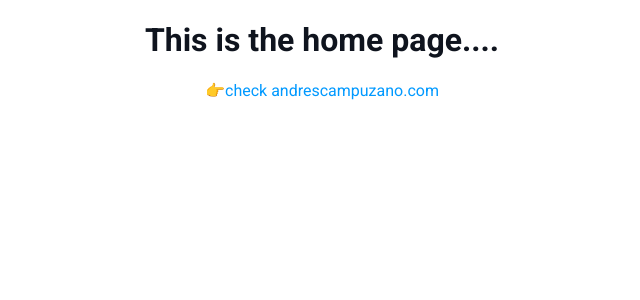
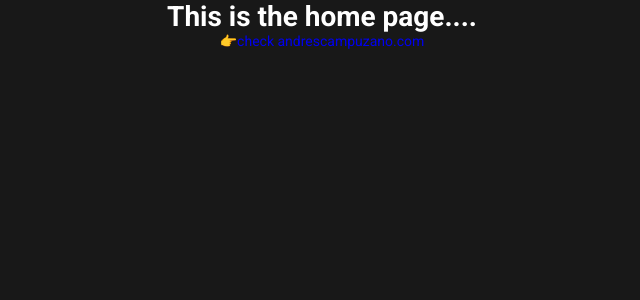
Before and after one commit to AndresCampuzano/Base-project-Next-JS-Standard-Eslint, a Next.js app: page / in a window 1280 px wide. Shown: the top 300 px of the page, without its empty margins (318-958 px from the left). Built offline with nearby package versions, Linux system fonts and the light colour scheme.

Commit message:
feat(global): updated dependencies, proptypes added

```diff
--- a/Components/Intro/index.js
+++ b/Components/Intro/index.js
@@ -1,14 +1,19 @@
+import PropTypes from "prop-types"
 import { Container } from "./styles"
 
-export const Intro = () => {
+export const Intro = ({ webPage }) => {
   return (
     <>
       <Container>
         <h1>This is the home page....</h1>
         <a href="https://andrescampuzano.com" target="_blank" rel="noreferrer">
-          👉check andrescampuzano.com
+          👉check {webPage}
         </a>
       </Container>
     </>
   )
 }
+
+Intro.propTypes = {
+  webPage: PropTypes.string.isRequired,
+}
--- a/Components/Intro/styles.js
+++ b/Components/Intro/styles.js
@@ -1,7 +1,8 @@
 import styled from "styled-components"
+import { Variables } from "../../styles/Variables"
 
 export const Container = styled.main`
   margin: auto;
-  max-width: ${({ theme }) => theme.maxWidth};
-  color: ${({ theme }) => theme.blackColor};
+  max-width: ${Variables.maxWidth};
+  text-align: center;
 `
--- a/pages/_document.js
+++ b/pages/_document.js
@@ -8,8 +8,8 @@ export default class MyDocument extends Document {
     const sheet = new ServerStyleSheet()
 
     // Retrieve styles from components in the page
-    const page = renderPage((App) => (props) =>
-      sheet.collectStyles(<App {...props} />)
+    const page = renderPage(
+      (App) => (props) => sheet.collectStyles(<App {...props} />)
     )
 
     // SExtract the styles as <style> tags
--- a/pages/index.js
+++ b/pages/index.js
@@ -3,7 +3,7 @@ import { Intro } from "../components/Intro"
 export default function index() {
   return (
     <>
-      <Intro />
+      <Intro webPage="andrescampuzano.com" />
     </>
   )
 }
--- a/styles/GlobalStyles.js
+++ b/styles/GlobalStyles.js
@@ -1,22 +1,42 @@
 import { createGlobalStyle } from "styled-components"
+import { Variables } from "./Variables"
 
 const GlobalStyles = createGlobalStyle`
-    html {
+    & * {
+	margin: 0;
+	padding: 0;
+	border: 0;
+    }
+    & html {
         scroll-behavior: smooth;
     }
-    body {
+    & body {
         margin: 0;
         padding: 0;
-        background-color: ${({ theme }) => theme.whiteColor};
+        background-color: ${Variables.colorBackground};
         font-family: 'Roboto', sans-serif;
-        font-size: 16px;
-        text-align: center;
-        ${"" /* overflow-x: hidden; */}
-        color: ${({ theme }) => theme.blackColor};
+        font-size: 14px;
+        color: ${Variables.colorWhite};
     }
-    a {
+    & a {
         text-decoration: none;
-        color: ${({ theme }) => theme.primaryColor};
+    }
+    /* ScrollBar Styles*/
+    ::-webkit-scrollbar {
+    width: 8px;
+    }
+    ::-webkit-scrollbar-thumb {
+    border-radius: 10px;
+    background: ${Variables.colorScrollBarIdle};
+    }
+    ::-webkit-scrollbar-thumb:hover {
+    background: ${Variables.colorScrollBarHover};
+    }
+    /* End ScrollBar Styles*/
+    & ::placeholder {
+    opacity: 1; /* Firefox */
+    font-family: 'Roboto', sans-serif;
+    font-size: 16px;
     }
 `
 
--- a/styles/Variables.js
+++ b/styles/Variables.js
@@ -1,10 +1,9 @@
-const Variables = {
+export const Variables = {
   // Colors
-  blackColor: "#0F141E",
-  lightGrayColor: "#4d525c",
-  whiteColor: "#FFFFFF",
-  primaryColor: "#0099ff",
-  secondaryColor: "#1c5480",
+  colorBackground: "#181818",
+  colorWhite: "#FFFFFF",
+  colorScrollBarIdle: "#929292",
+  colorScrollBarHover: "#797979",
   // Breakpoints using min-width (mobile-first)
   minMobile: "576px",
   minTablet: "768px",
@@ -17,5 +16,3 @@ const Variables = {
   maxWidth: "1920px",
   padding: "0 5%",
 }
-
-export default Variables
```
Also changed, not shown: package.json (+24 -21 lines), pages/_app.js (+8 -5 lines), .eslintrc.js, Components/AnotherComponent/index.js (deleted), Components/AnotherComponent/styles.js (deleted), 2 other files (tests, documents, lock files or other folders).
